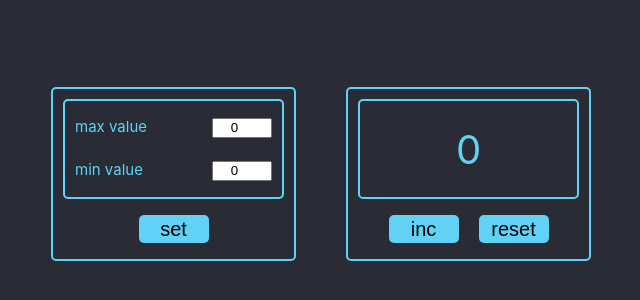
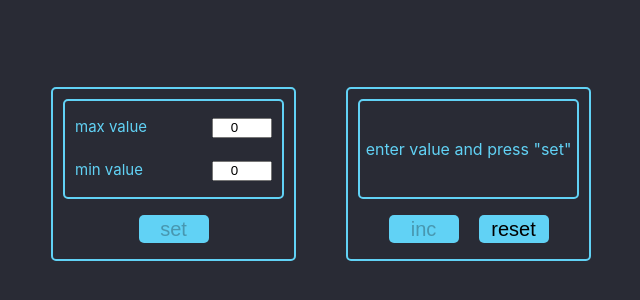
Before and after one commit to ana-koles/Counter, a React (Create React App) app: page / in a window 1280 px wide. Shown: the part 226-526 px from the top of the page, without its empty margins (319-959 px from the left). Built offline with nearby package versions, Linux system fonts and the light colour scheme.

Commit message:
feat: add validation for min and max values

```diff
--- a/src/App.tsx
+++ b/src/App.tsx
@@ -9,14 +9,14 @@ export type ValueType = {
   value: number
 }
 
+export const titlesList = {
+  max: 'max value',
+  min: 'min value',
+};
+
 export type ValuesType = ValueType[]
 
 function App() {
-
-  const titlesList = {
-    max: 'max value',
-    min: 'min value',
-  };
 
   let incStep = 1;
 
@@ -26,9 +26,28 @@ function App() {
   ]);
 
   const [currentDisplayValue, setCurrentDisplayValue] = useState<number>(0)
+  const [isDisabled, setIsDisabled] = useState(true);
+  const [isHiddent, setIsHiddent] = useState(true);
+  const [isValidValue, setIsValidValue] = useState(true);
+  const [message, setMessage] = useState('enter value and press "set"');
+  const [error, setError] = useState('');
 
-  const changeValue = (title: string, newValue: number) => {
-    setValues(values.map(v => v.title === title ? {...v, value: newValue} : v));
+
+  const changeValue = (title: string, newValue: number, valid: boolean) => {
+
+    if (!valid) {
+      setValues(values.map(v => v.title === title ? {...v, value: newValue} : v));
+      setIsValidValue(false);
+      setError('invalid value');
+      setIsDisabled(true);
+
+    } else {
+      setValues(values.map(v => v.title === title ? {...v, value: newValue} : v));
+      setIsDisabled(false);
+      setIsHiddent(true);
+      setIsValidValue(true);
+      setError('');
+    }
   }
 
   useEffect(() => {
@@ -47,10 +66,15 @@ function App() {
     }
   }
 
+  //set
+
   const setToLocalStorageHandler = () => {
     localStorage.setItem('max value', JSON.stringify(values[0].value));
     localStorage.setItem('min value', JSON.stringify(values[1].value));
     setCurrentDisplayValue(values[1].value);
+    setIsDisabled(true);
+    setIsHiddent(false);
+    setMessage('enter value and press "set"');
   }
 
   //display
@@ -70,11 +94,19 @@ function App() {
             values={values}
             changeValue={changeValue}
             setToLocalStorageHandler={setToLocalStorageHandler}
+            isDisabled={isDisabled}
+            isValidValue={isValidValue}
       />
       <CounterDisplay
             currentDisplayValue={currentDisplayValue}
             icrementValue={icrementValue}
-            resetCounter={resetCounter}/>
+            resetCounter={resetCounter}
+            incrementStatus={currentDisplayValue >= values[0].value}
+            isHiddent={isHiddent}
+            message={message}
+            error={error}
+
+            />
     </div>
   );
 }
--- a/src/components/button/Button.tsx
+++ b/src/components/button/Button.tsx
@@ -3,6 +3,7 @@ import React from 'react';
 type ButtonPropsType = {
   name: string
   callback: () => void
+  disabled?: boolean
 }
 
 export const Button: React.FC<ButtonPropsType> = (props) => {
@@ -14,6 +15,6 @@ export const Button: React.FC<ButtonPropsType> = (props) => {
 
 
   return (
-      <button onClick={onClickHandler}>{name}</button>
+      <button onClick={onClickHandler} disabled={props.disabled}>{name}</button>
   );
 };
--- a/src/components/counter/counterDisplay/CounterDisplay.module.css
+++ b/src/components/counter/counterDisplay/CounterDisplay.module.css
@@ -29,6 +29,10 @@
   justify-content: center;
 }
 
+.value_content p {
+  font-size: 16px;
+}
+
 .button_wrapper {
   display: flex;
   justify-content: center;
@@ -37,7 +41,9 @@
   align-items: center
 }
 
-
+.hidden {
+  display: none;
+}
 
 .value {
   font-size: 40px;
@@ -46,6 +52,7 @@
 
 .red {
   color: red;
+  font-weight: bold;
 }
 
 p {
--- a/src/components/counter/counterDisplay/CounterDisplay.tsx
+++ b/src/components/counter/counterDisplay/CounterDisplay.tsx
@@ -7,24 +7,40 @@ type CounterDisplayPropsType = {
   currentDisplayValue: number
   icrementValue: () => void
   resetCounter: () => void
+  incrementStatus: boolean
+  isHiddent: boolean
+  message: string
+  error: string
 }
 
 export const CounterDisplay: React.FC<CounterDisplayPropsType> = (props) => {
-
-
 
   return (
     <div className={s.wrapper}>
       <div className={s.content_wrapper}>
         <div className={s.value_content}>
 
-          <div className={s.value}>{props.currentDisplayValue}</div>
-          <p></p>
+          <div className={`${props.incrementStatus
+                              ? s.red
+                              : ''}
+                          ${s.value} ${props.isHiddent
+                              ? s.hidden
+                              : ''}`}>
+              {props.currentDisplayValue}
+            </div>
+
+          {props.error
+            ?
+            (<p className={`${props.isHiddent ? '' : s.hidden} ${s.red}`}>{props.error}</p>)
+            :
+            (<p className={`${props.isHiddent ? '' : s.hidden}`}>{props.message}</p>)
+          }
+
         </div>
       </div>
 
       <div className={s.button_wrapper}>
-        <Button name='inc' callback={props.icrementValue} />
+        <Button name='inc' callback={props.icrementValue} disabled={props.incrementStatus}/>
         <Button name='reset' callback={props.resetCounter} />
       </div>
     </div>
--- a/src/components/counter/counterSetter/CounterSetter.tsx
+++ b/src/components/counter/counterSetter/CounterSetter.tsx
@@ -1,17 +1,40 @@
-import React from 'react';
+import React, { useCallback, useState } from 'react';
 import { Input } from '../../input/Input';
 import { Button } from '../../button/Button';
 import s from './CounterSetter.module.css'
-import { ValuesType } from '../../../App';
+import { ValuesType, titlesList } from '../../../App';
 
 type CounterSetterPropsType = {
   values: ValuesType
-  changeValue: (title: string, newValue: number) => void
+  changeValue: (title: string, newValue: number, valid: boolean) => void
   setToLocalStorageHandler: () => void
+  isDisabled: boolean
+  isValidValue: boolean
 }
 
 export const CounterSetter: React.FC<CounterSetterPropsType> = (props) => {
 
+  const changeValue = (title: string, newValue: number) => {
+    let valid = true;
+
+    if (newValue < 0) {
+      valid = false;
+    } else {
+      const foundValue = props.values.find((item) => item.title !== title);
+      const valueToCompare = foundValue ? foundValue.value : null;
+
+      if (valueToCompare && foundValue) {
+        if (title === titlesList.max) {
+          valid = newValue > foundValue.value ? true : false;
+        } else if (title === titlesList.min) {
+          valid = newValue < foundValue.value ? true : false;
+        }
+      }
+    }
+
+    props.changeValue(title, newValue, valid);
+
+  }
 
   return (
     <div className={s.wrapper}>
@@ -20,20 +43,27 @@ export const CounterSetter: React.FC<CounterSetterPropsType> = (props) => {
           {props.values.map((value) => {
 
             const onChangeHandler = (newValue: number) => {
-              props.changeValue(value.title, newValue)
+              changeValue(value.title, newValue);
+
+              /* props.changeValue(value.title, newValue) */
             }
 
             return (
               <div className={s.value_content}>
                 <span>{value.title}</span>
-                <Input type="number" value={value.value} onChange={onChangeHandler} />
+                <Input
+                      type="number"
+                      value={value.value}
+                      onChange={onChangeHandler}
+                      min='-1'
+                      isValid={value.title === titlesList.min ? props.isValidValue : true}/>
               </div>
             )
           })}
       </div>
 
       <div className={s.button_wrapper}>
-        <Button name='set' callback={props.setToLocalStorageHandler} />
+        <Button name='set' callback={props.setToLocalStorageHandler} disabled={props.isDisabled}/>
       </div>
 
     </div>
--- /dev/null
+++ b/src/components/input/Input.module.css
@@ -0,0 +1,4 @@
+.red {
+  background-color: rgb(227, 100, 100);
+  border: 1px solid red;
+}
--- a/src/components/input/Input.tsx
+++ b/src/components/input/Input.tsx
@@ -1,9 +1,12 @@
 import React, { ChangeEvent } from 'react';
+import s from './Input.module.css';
 
 type InputPropsType = {
   type?: string
   onChange: (newValue: number) => void
   value: number
+  min?: string
+  isValid: boolean
 }
 
 export const Input: React.FC<InputPropsType> = (props) => {
@@ -14,9 +17,11 @@ export const Input: React.FC<InputPropsType> = (props) => {
     onChange(Number(e.currentTarget.value))
   }
 
+  const min = props.min ? parseInt(props.min) : 0;
+
   return (
-    <div>
-      <input type={type} value={value} onChange={onChangeHandler}/>
+    <div >
+      <input type={type} value={value} onChange={onChangeHandler} min={min} className={`${props.isValid ? '' : s.red}`}/>
     </div>
   );
 };
```
